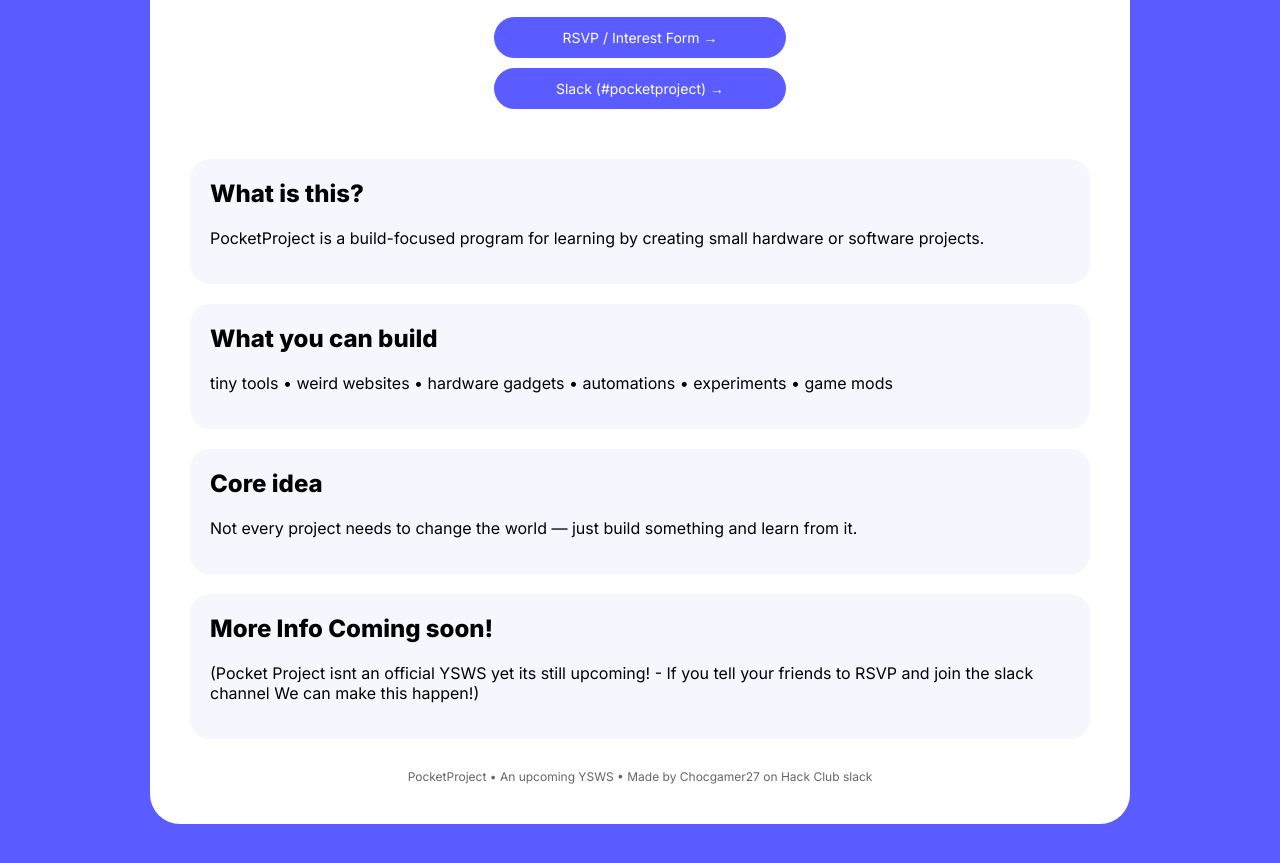
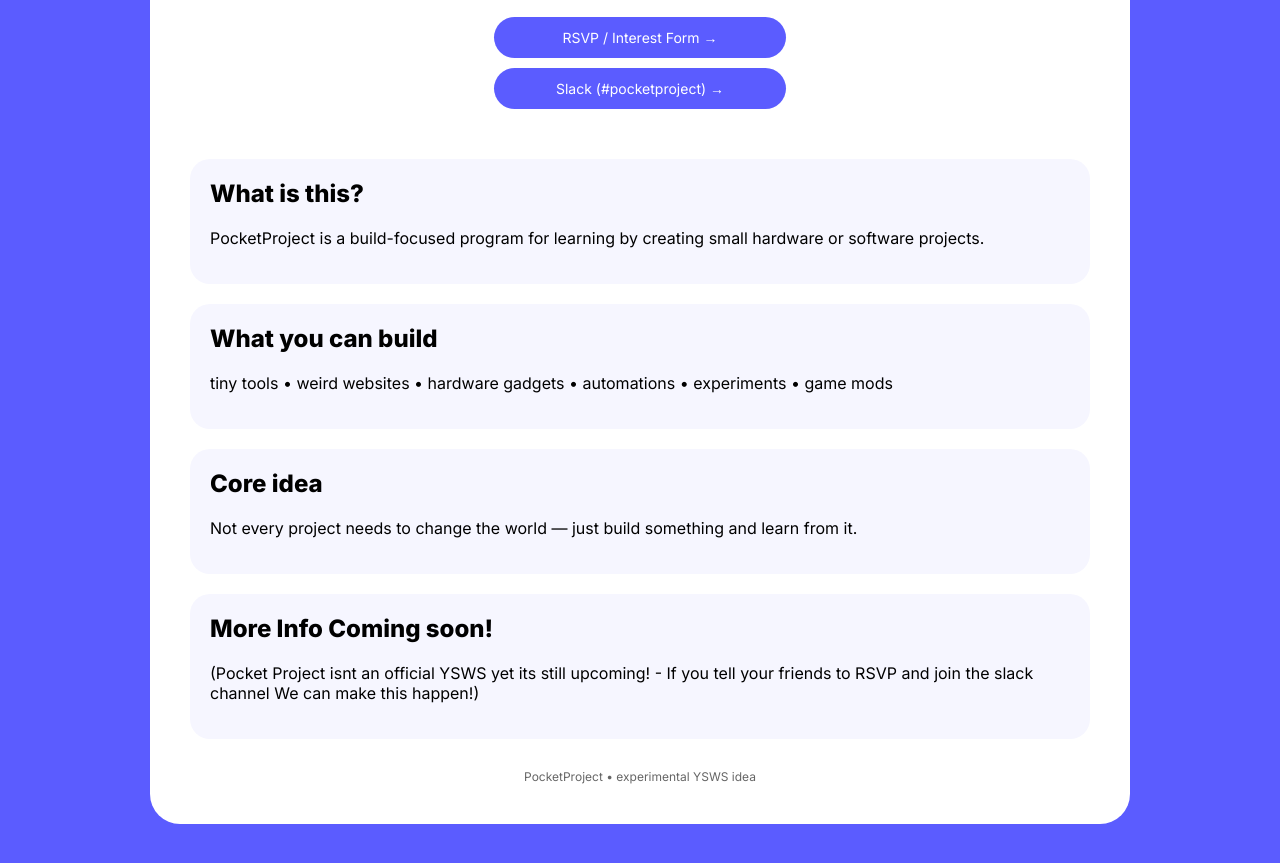
Before and after one commit to chocgamer27/PocketProject, a plain HTML site: page index.html in a window 1280 px wide. Shown: the part 239-1102 px from the top of the page. Drawn offline with Linux system fonts and the light colour scheme.

Commit message:
Update index.html

```diff
--- a/index.html
+++ b/index.html
@@ -152,7 +152,7 @@ body {
   </div>
 
   <div class="footer">
-    PocketProject • An upcoming YSWS • Made by Chocgamer27 on Hack Club slack
+    PocketProject • experimental YSWS idea
   </div>
 
 </div>
```
